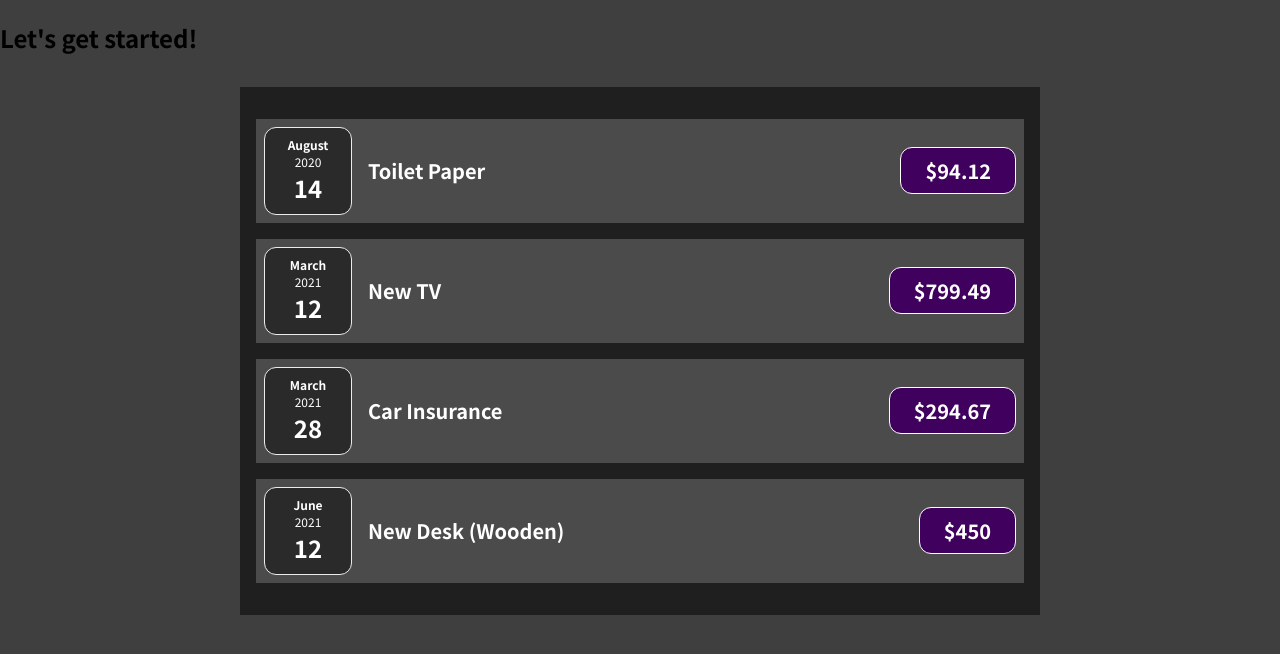
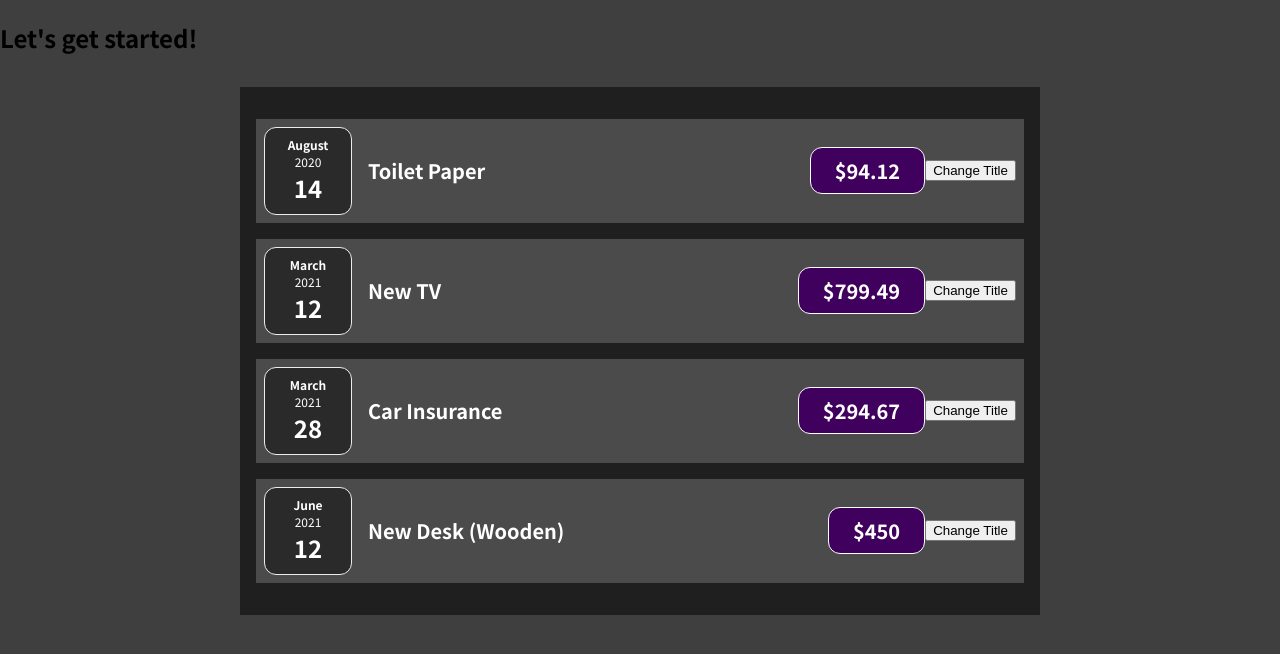
Before and after one commit to matekuna92/react-complete, a React (Create React App) app: page / in a window 1280 px wide. Shown: the top 654 px of the page. Built offline with nearby package versions, Linux system fonts and the light colour scheme.

Commit message:
why updating title in a function doesnt work example

```diff
--- a/src/components/Expenses/ExpenseItem.js
+++ b/src/components/Expenses/ExpenseItem.js
@@ -4,6 +4,13 @@
 import Card from '../UI/Card';
 
 const ExpenseItem = (props) => {
+
+    let title = props.title;
+    const clickHandler = () => {
+        title = 'Updated!';
+        console.log(title);
+    }
+
     // expenseDate is a date object, cant be output as text: toISOString()
     return (
         // cant use custom components as a Wrapper! Need to define props.children in Card.js to make it work
@@ -13,10 +20,15 @@
             <ExpenseDate date={props.date} />
 
             <div className="expense-item__description">
-            <h2> {props.title} </h2>
+            <h2> {title} </h2>
             <div className="expense-item__price"> ${props.amount}</div>
             </div>
+            <button onClick={clickHandler}>Change Title</button>
         </div>
+
+        // pointing to the clickHandler, not executing it!! ( clickHandler() ) -> with parenthesis it would be executed, when
+        // the button line of code is being parsed (when the return happens, too early! - not when the button is clicked!)
+
     );
 }
 
```
